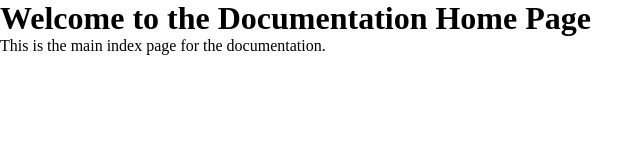
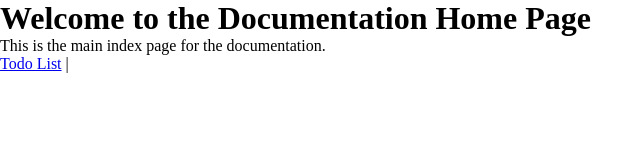
Before and after one commit to alce65/indra-20-10-demo-01, a plain HTML site: page docs/index.html in a window 1280 px wide. Shown: the full height of the page, 0-640 px from the left. Drawn offline with Linux system fonts and the light colour scheme.

Commit message:
Add Todo link to main mmenu

```diff
--- a/docs/index.html
+++ b/docs/index.html
@@ -11,4 +11,9 @@
     <h1>Welcome to the Documentation Home Page</h1>
     <p>This is the main index page for the documentation.</p>
   </body>
+
+  <nav>
+    <a href="./todo/index.html">Todo List</a> |
+  </nav>
+
 </html>
```
